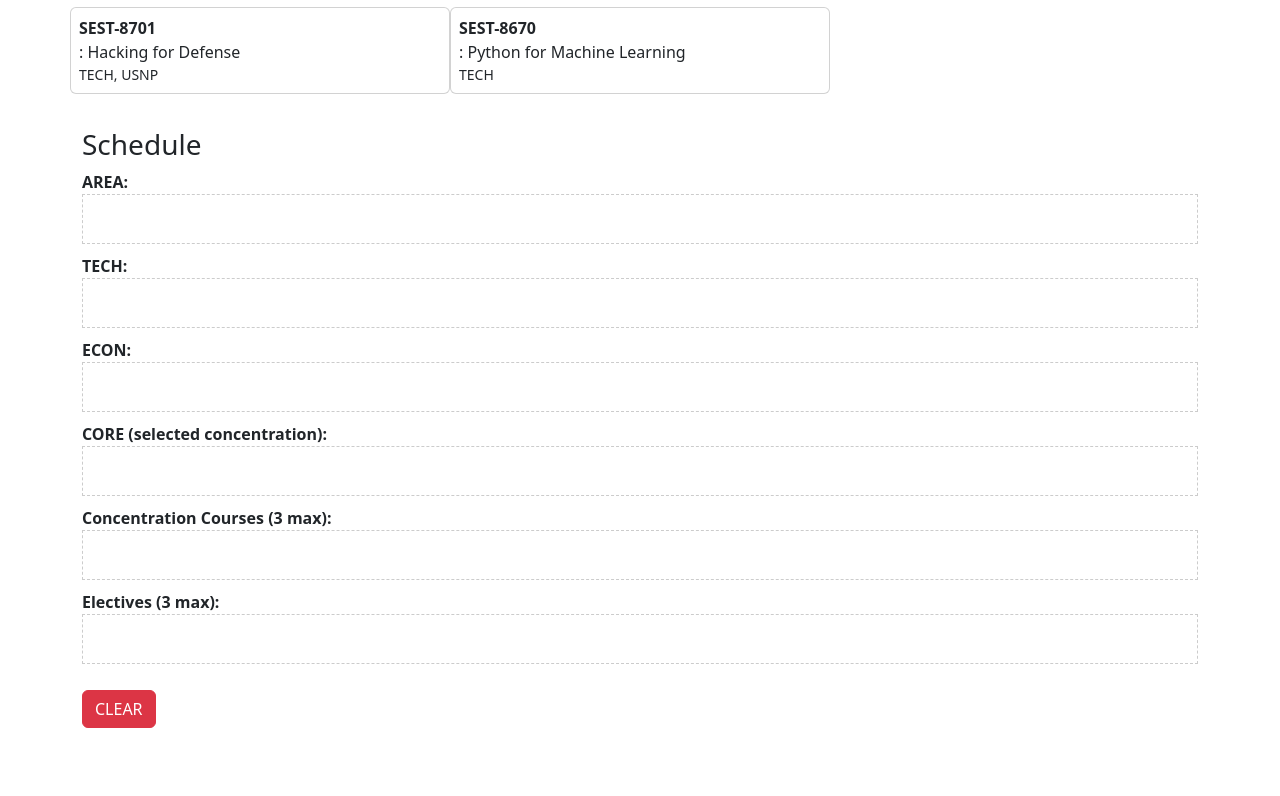
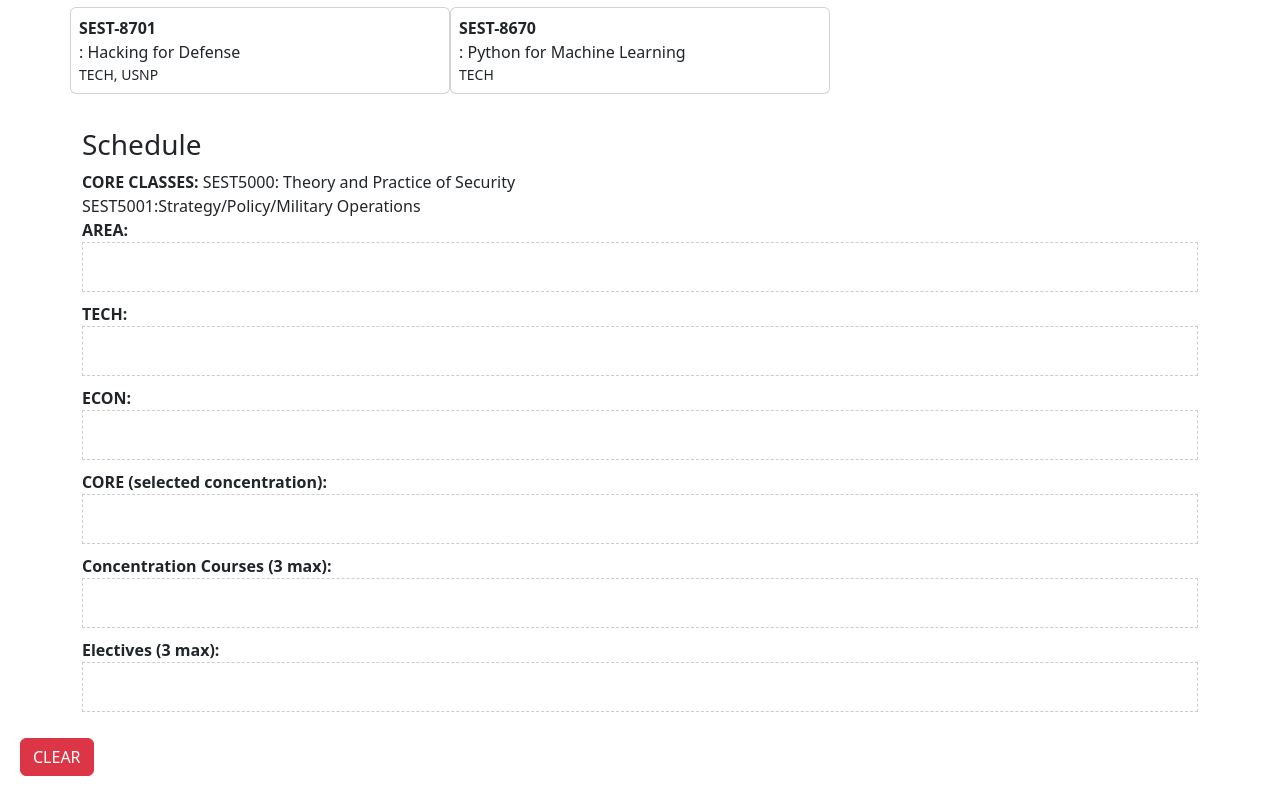
Before and after one commit to parkerbowling/ssp-course-builder, a plain HTML site: page index.html in a window 1280 px wide. Shown: the part 8769-9565 px from the top of the page. Before the commit the page ends 9517 px from the top, so only its background shows below. Drawn offline with nearby package versions, Linux system fonts and the light colour scheme.

Commit message:
added core courses statically

```diff
--- a/index.html
+++ b/index.html
@@ -38,6 +38,7 @@
     <!-- Schedule Planner -->
     <h3>Schedule</h3>
     <div id="schedulePlanner">
+      <div><strong>CORE CLASSES:</strong> SEST5000: Theory and Practice of Security <br>SEST5001:Strategy/Policy/Military Operations</div></div>
       <div><strong>AREA:</strong> <div class="schedule-slot" id="slot-AREA"></div></div>
       <div><strong>TECH:</strong> <div class="schedule-slot" id="slot-TECH"></div></div>
       <div><strong>ECON:</strong> <div class="schedule-slot" id="slot-ECON"></div></div>
```
